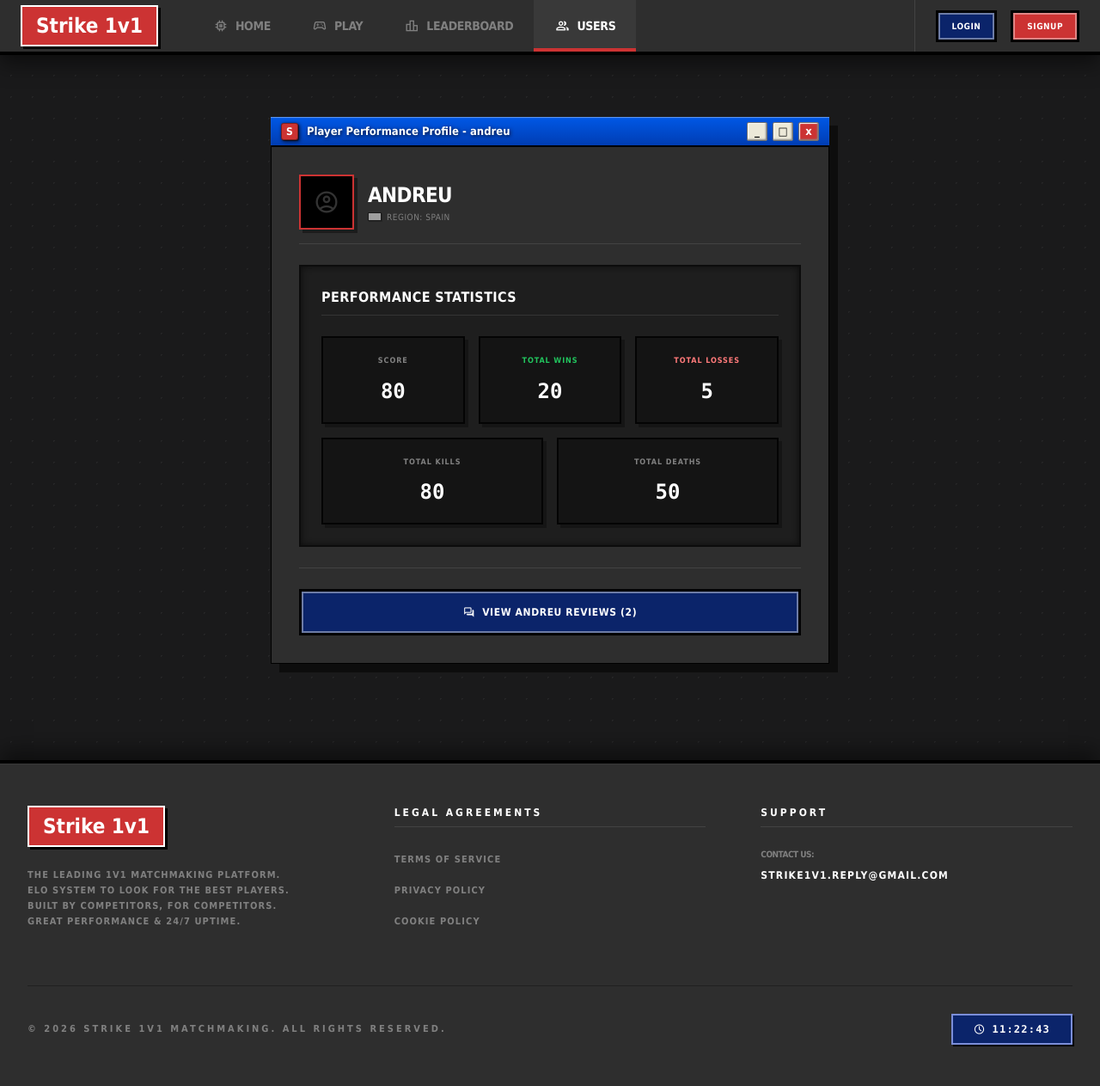
After one commit to MarcPujolUNI/Strike1v1, a Django app: page /users/andreu/stats/ in a window 1280 px wide. The commit adds this page. Shown: the whole page at 86% size. Run offline with Django 5.2, Linux system fonts and the light colour scheme; data comes from the database, SQL or seed files in the repository; parts of the project's set-up code (start-up, migrations or seed data) failed here and were passed over; some libraries are stand-ins or nearby versions; grey boxes are pictures that could not be loaded.

Commit message:
feat(users): added users section
- Added users section with a specific dashboard to allow users to see other users performance data and a button to redirect to review page.
- Added a button to return to users search page at reviews list.

```diff
--- a/templates/components/header.html
+++ b/templates/components/header.html
@@ -21,9 +21,9 @@
                     <span class="material-symbols-outlined text-[18px]">leaderboard</span>
                     LEADERBOARD
                 </a>
-                <a href="{% url 'web:reviews' %}" class="nav-link-center px-6 text-[14px] font-bold tracking-tight uppercase transition-all border-b-4 flex items-center justify-center gap-2 {% if 'reviews' in request.path %} border-brand-red bg-white/5 text-white {% else %} border-transparent text-footer-text hover:text-white hover:bg-white/5 {% endif %}">
-                    <span class="material-symbols-outlined text-[18px]">forum</span>
-                    REVIEWS
+                <a href="{% url 'web:users_search' %}" class="nav-link-center px-6 text-[14px] font-bold tracking-tight uppercase transition-all border-b-4 flex items-center justify-center gap-2 {% if 'users' in request.path %} border-brand-red bg-white/5 text-white {% else %} border-transparent text-footer-text hover:text-white hover:bg-white/5 {% endif %}">
+                    <span class="material-symbols-outlined text-[18px]">group</span>
+                    USERS
                 </a>
             </nav>
         </div>
@@ -113,9 +113,9 @@
                     <span class="material-symbols-outlined text-sm">leaderboard</span>
                     Leaderboard
                 </a>
-                <a href="{% url 'web:reviews' %}" class="p-4 text-sm font-bold uppercase text-white hover:bg-brand-red transition-colors flex items-center gap-3">
-                    <span class="material-symbols-outlined text-sm">forum</span>
-                    Reviews
+                <a href="{% url 'web:users_search' %}" class="p-4 text-sm font-bold uppercase text-white hover:bg-brand-red transition-colors flex items-center gap-3">
+                    <span class="material-symbols-outlined text-sm">group</span>
+                    Users
                 </a>
             </div>
 
--- /dev/null
+++ b/templates/pages/user_stats.html
@@ -0,0 +1,89 @@
+{% extends 'base/base.html' %}
+{% block title %} Strike 1v1 - {{ target_user.username }} Stats {% endblock %}
+
+{% block content %}
+<div class="w-full max-w-[650px] shadow-[10px_10px_0px_rgba(0,0,0,0.5)] font-tahoma text-white">
+    <div class="xp-title-bar h-[35px] flex justify-between items-center px-3 border-b-2 border-black">
+        <div class="flex items-center text-[13px] font-bold drop-shadow-[1px_1px_2px_rgba(0,0,0,0.8)]">
+            <div class="bg-brand-red w-5 h-5 flex justify-center items-center rounded-[3px] mr-2.5 text-[12px] border border-black/40 shadow-[1px_1px_0px_rgba(0,0,0,0.5)]">
+                S
+            </div>
+            Player Performance Profile - {{ target_user.username }}
+        </div>
+        <div class="flex gap-1">
+            <span class="ctrl-display">_</span>
+            <span class="ctrl-display">□</span>
+            <span class="ctrl-display close">x</span>
+        </div>
+    </div>
+
+    <div class="bg-card-dark border-x border-b border-black p-6 md:p-8 space-y-6">
+        <div class="flex items-center gap-4 border-b border-white/10 pb-4">
+            <div class="w-16 h-16 bg-black border-2 border-brand-red overflow-hidden flex-shrink-0 shadow-[4px_4px_0px_rgba(0,0,0,0.4)]">
+                {% if target_user.user_image %}
+                    <img src="{{ target_user.user_image.url }}" class="w-full h-full object-cover" alt="Avatar">
+                {% else %}
+                    <div class="w-full h-full flex items-center justify-center text-white/20">
+                        <span class="material-symbols-outlined text-3xl">account_circle</span>
+                    </div>
+                {% endif %}
+            </div>
+            <div class="min-w-0 flex-1">
+                <h2 class="text-2xl font-black uppercase tracking-tight truncate">{{ target_user.username }}</h2>
+                <div class="flex items-center gap-1.5 mt-0.5">
+                    {% if target_user.user_country and target_user.user_country.flag_image %}
+                        <img src="{{ target_user.user_country.flag_image.url }}" class="w-4 h-2.5 object-cover border border-black/40 shadow-[1px_1px_0px_rgba(0,0,0,0.2)]" alt="">
+                    {% else %}
+                        <span class="material-symbols-outlined text-xs text-footer-text">flag</span>
+                    {% endif %}
+                    <p class="text-footer-text text-[10px] uppercase tracking-wider truncate">Region: {{ target_user.user_country.country_name|default:"Undefined" }}</p>
+                </div>
+            </div>
+        </div>
+
+        <div class="bg-[#1e1e1e] border-2 border-black/60 p-5 md:p-6 shadow-[inset_0px_0px_8px_rgba(0,0,0,0.6)]">
+            <h3 class="text-white text-base font-black uppercase tracking-wide pb-2 mb-6 border-b border-white/10">PERFORMANCE STATISTICS</h3>
+
+            <div class="grid grid-cols-1 sm:grid-cols-3 gap-4 mb-4">
+                <div class="bg-[#141414] border-2 border-black/80 p-5 text-center shadow-[4px_4px_0px_rgba(0,0,0,0.3)] min-w-0">
+                    <span class="block text-[9px] font-black text-footer-text uppercase tracking-widest mb-3 truncate">SCORE</span>
+                    <span class="block text-2xl font-black text-white font-mono truncate px-1" title="{{ counter_user.score }}">{{ counter_user.score }}</span>
+                </div>
+
+                <div class="bg-[#141414] border-2 border-black/80 p-5 text-center shadow-[4px_4px_0px_rgba(0,0,0,0.3)] min-w-0">
+                    <span class="block text-[9px] font-black text-green-500 uppercase tracking-widest mb-3 truncate">TOTAL WINS</span>
+                    <span class="block text-2xl font-black text-white font-mono truncate px-1" title="{{ counter_user.wins }}">{{ counter_user.wins }}</span>
+                </div>
+
+                <div class="bg-[#141414] border-2 border-black/80 p-5 text-center shadow-[4px_4px_0px_rgba(0,0,0,0.3)] min-w-0">
+                    <span class="block text-[9px] font-black text-xp-red-border uppercase tracking-widest mb-3 truncate">TOTAL LOSSES</span>
+                    <span class="block text-2xl font-black text-white font-mono truncate px-1" title="{{ counter_user.losses }}">{{ counter_user.losses }}</span>
+                </div>
+            </div>
+
+            <div class="grid grid-cols-1 sm:grid-cols-2 gap-4">
+                <div class="bg-[#141414] border-2 border-black/80 p-5 text-center shadow-[4px_4px_0px_rgba(0,0,0,0.3)] min-w-0">
+                    <span class="block text-[9px] font-black text-footer-text uppercase tracking-widest mb-3 truncate">TOTAL KILLS</span>
+                    <span class="block text-2xl font-black text-white font-mono truncate px-1" title="{{ counter_user.kills }}">{{ counter_user.kills }}</span>
+                </div>
+
+                <div class="bg-[#141414] border-2 border-black/80 p-5 text-center shadow-[4px_4px_0px_rgba(0,0,0,0.3)] min-w-0">
+                    <span class="block text-[9px] font-black text-footer-text uppercase tracking-widest mb-3 truncate">TOTAL DEATHS</span>
+                    <span class="block text-2xl font-black text-white font-mono truncate px-1" title="{{ counter_user.deaths }}">{{ counter_user.deaths }}</span>
+                </div>
+            </div>
+        </div>
+
+        <hr class="border-white/10">
+
+        <div class="pt-0">
+            <a href="{% url 'web:user_reviews_list' username=target_user.username %}" class="block">
+                <button type="button" class="xp-btn xp-btn-blue block w-full text-center py-3.5 text-[12px] font-black text-white uppercase tracking-wider hover:brightness-110 active:scale-[0.99] transition-all cursor-pointer">
+                    <span class="material-symbols-outlined text-sm align-middle mr-1">forum</span>
+                    <span class="truncate align-middle">View {{ target_user.username }} Reviews ({{ target_user.total_reviews_count }})</span>
+                </button>
+            </a>
+        </div>
+    </div>
+</div>
+{% endblock %}
--- a/web/urls.py
+++ b/web/urls.py
@@ -31,7 +31,8 @@ urlpatterns = [
     path('profile/delete/', views.delete_account, name='delete_account'),
     path('api/search/', api_views.APIUserSearchList.as_view(), name='user_search_ajax'),
     path('api/countries/', api_views.APICountrySearchList.as_view(), name='country_search_ajax'), # <-- Nueva API
-    path('reviews/', views.reviews, name='reviews'),
+    path('users/', views.users_search, name='users_search'),
+    path('users/<str:username>/stats/', views.user_stats, name='user_stats'),
     path('reviews/delete/<int:review_id>/', views.delete_review, name='delete_review'),
     path('reviews/<str:username>/', views.user_reviews_list, name='user_reviews_list'),
     path('reviews/<str:username>/<int:review_id>/', views.review_detail, name='review_detail'),
--- a/web/views.py
+++ b/web/views.py
@@ -136,8 +136,19 @@ def delete_account(request):
     return redirect('web:profile')
 
 
-def reviews(request):
-    return render(request, 'pages/reviews.html')
+def users_search(request):
+    return render(request, 'pages/users.html')
+
+
+def user_stats(request, username):
+    target_user = get_object_or_404(WebUser, username=username)
+
+    counter_user = get_object_or_404(CounterUser, user=target_user)
+
+    return render(request, 'pages/user_stats.html', {
+        'target_user': target_user,
+        'counter_user': counter_user,
+    })
 
 
 def user_reviews_list(request, username):
```
Also changed, not shown: templates/pages/reviews_list.html (+13 -3 lines), templates/pages/users.html (renamed from templates/pages/reviews.html, +4 -3 lines).
